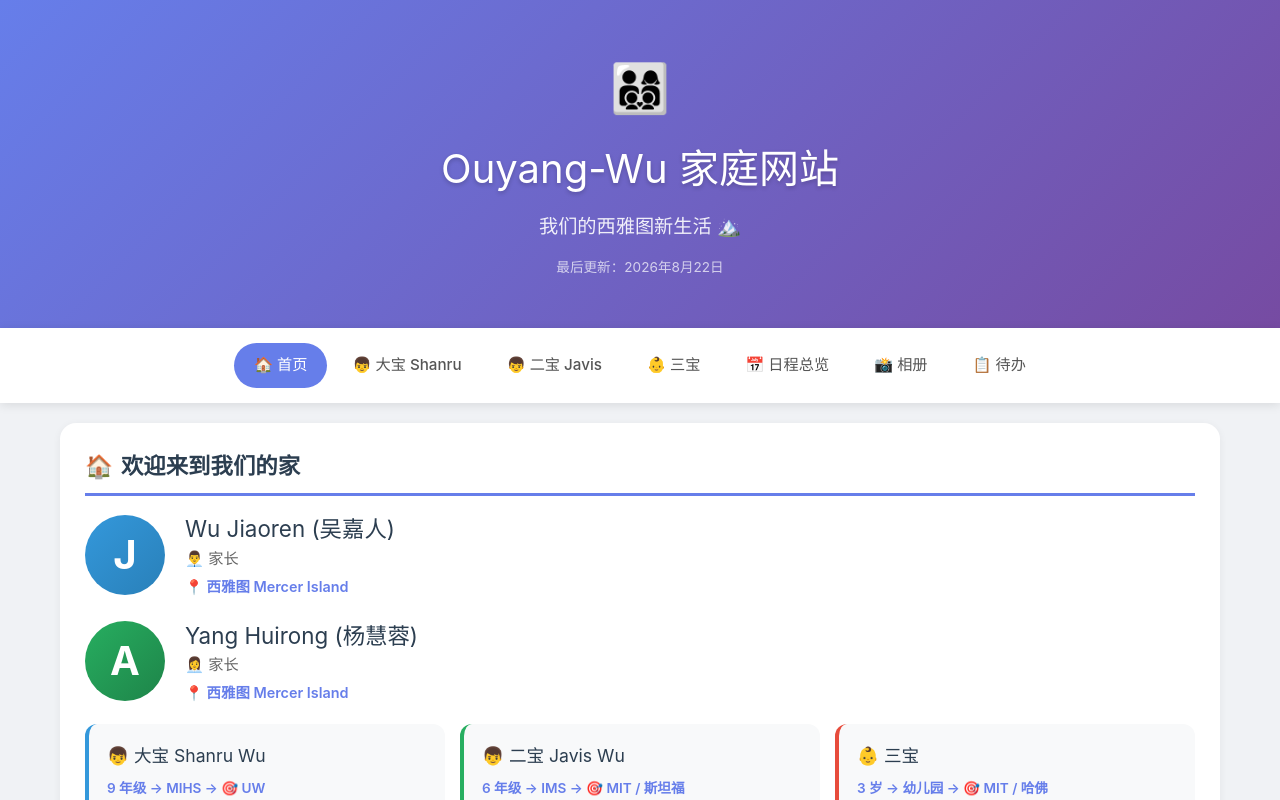
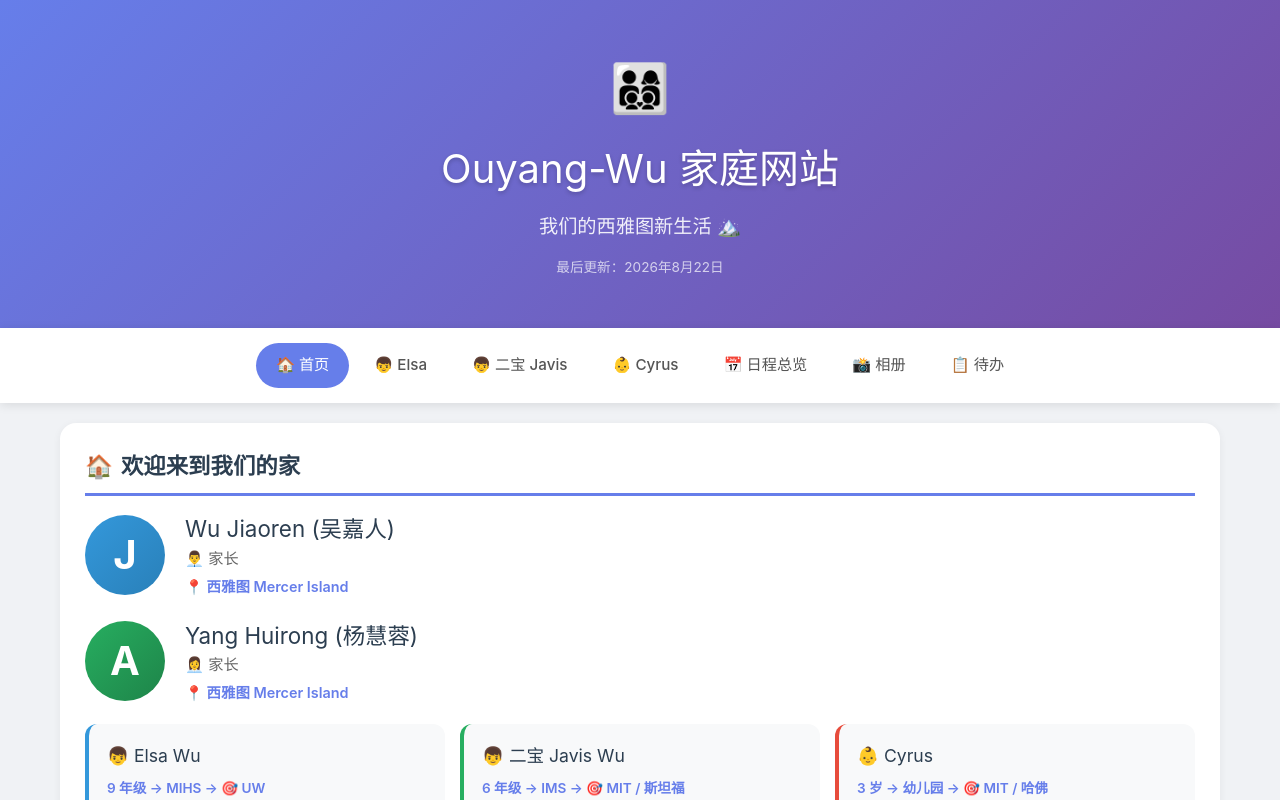
Before and after one commit to annie201061-beep/family-website, a Next.js app: page / in a window 1280 px wide. Shown: the top 800 px of the page. Built offline with nearby package versions, Linux system fonts and the light colour scheme.

Commit message:
update: rename kids - Shanru→Elsa, 三宝→Cyrus

```diff
--- a/src/data/family-website-content.js
+++ b/src/data/family-website-content.js
@@ -11,9 +11,9 @@ const htmlContent = `
 <!-- ========== NAVIGATION ========== -->
 <div class="nav">
   <a href="#home" class="active">🏠 首页</a>
-  <a href="#shanru">👦 大宝 Shanru</a>
+  <a href="#shanru">👦 Elsa</a>
   <a href="#javis">👦 二宝 Javis</a>
-  <a href="#sanbao">👶 三宝</a>
+  <a href="#sanbao">👶 Cyrus</a>
   <a href="#schedule">📅 日程总览</a>
   <a href="#gallery">📸 相册</a>
   <a href="#todo">📋 待办</a>
@@ -44,7 +44,7 @@ const htmlContent = `
 
   <div class="card-grid" style="margin-top: 20px;">
     <div class="card" style="border-left-color: #3498db;">
-      <h3>👦 大宝 Shanru Wu</h3>
+      <h3>👦 Elsa Wu</h3>
       <div class="date">9 年级 → MIHS → 🎯 UW</div>
       <p>English 9 / World History / Math / AP Mandarin / Choir</p>
       <div class="location">🏫 Mercer Island High School</div>
@@ -56,7 +56,7 @@ const htmlContent = `
       <div class="location">🏫 Islander Middle School</div>
     </div>
     <div class="card" style="border-left-color: #e74c3c;">
-      <h3>👶 三宝</h3>
+      <h3>👶 Cyrus</h3>
       <div class="date">3 岁 → 幼儿园 → 🎯 MIT / 哈佛</div>
       <p>双语启蒙 / 数学游戏 / 阅读习惯</p>
       <div class="location">🏫 待确认</div>
@@ -66,12 +66,12 @@ const htmlContent = `
 
 <!-- ========== SHANRU ========== -->
 <div id="shanru" class="section">
-  <div class="section-title"><span class="emoji">👦</span>大宝 Shanru — MIHS 9年级</div>
+  <div class="section-title"><span class="emoji">👦</span>Elsa — MIHS 9年级</div>
 
   <div class="profile">
-    <div class="avatar dabao">S</div>
+    <div class="avatar dabao">E</div>
     <div class="profile-info">
-      <h2>Shanru Wu</h2>
+      <h2>Elsa Wu</h2>
       <div class="school">9th Grade, Mercer Island High School</div>
       <div class="goal">🎯 目标：UW 华盛顿大学</div>
     </div>
@@ -210,12 +210,12 @@ const htmlContent = `
 
 <!-- ========== SANBAO ========== -->
 <div id="sanbao" class="section">
-  <div class="section-title"><span class="emoji">👶</span>三宝 — 幼儿园</div>
+  <div class="section-title"><span class="emoji">👶</span>Cyrus — 幼儿园</div>
 
   <div class="profile">
-    <div class="avatar sanbao">三</div>
+    <div class="avatar sanbao">C</div>
     <div class="profile-info">
-      <h2>三宝</h2>
+      <h2>Cyrus</h2>
       <div class="school">3 岁，幼儿园</div>
       <div class="goal">🎯 目标：MIT / 哈佛 / 伯克利</div>
     </div>
@@ -254,7 +254,7 @@ const htmlContent = `
     <thead>
       <tr>
         <th>日期</th>
-        <th>👦 大宝 Shanru (MIHS)</th>
+        <th>👦 Elsa (MIHS)</th>
         <th>👦 二宝 Javis (IMS)</th>
         <th>👨‍👩‍👦 家长行动</th>
       </tr>
@@ -388,16 +388,16 @@ const htmlContent = `
 
   <h3 style="margin: 15px 0 10px; color: #b7950b;">🟡 P1 — 重要</h3>
   <ul class="checklist">
-    <li><span class="check pending">○</span> 8/13 WIDA 英语测试 — Javis 10:30 / Shanru 14:00</li>
-    <li><span class="check pending">○</span> 8/14 iReady Math — Shanru 12:00</li>
-    <li><span class="check pending">○</span> 8/14 下午 3:00 查看 Shanru MIHS 课表（Skyward）</li>
+    <li><span class="check pending">○</span> 8/13 WIDA 英语测试 — Javis 10:30 / Elsa 14:00</li>
+    <li><span class="check pending">○</span> 8/14 iReady Math — Elsa 12:00</li>
+    <li><span class="check pending">○</span> 8/14 下午 3:00 查看 Elsa MIHS 课表（Skyward）</li>
     <li><span class="check pending">○</span> 8/18 上午 8:00 查看 Javis IMS 课表（Skyward）</li>
-    <li><span class="check pending">○</span> 8/19 Shanru 选课会议 10:00-10:30 + Fees & Photos</li>
+    <li><span class="check pending">○</span> 8/19 Elsa 选课会议 10:00-10:30 + Fees & Photos</li>
     <li><span class="check pending">○</span> 8/18 IMS Back to School Day（Lo-Z 姓氏 2:00-3:30）</li>
     <li><span class="check pending">○</span> 二宝：用学区账号登录 Skyward，确认 Phone-Free Policy RSVP</li>
-    <li><span class="check pending">○</span> Shanru 完成 Skyward Student Access 确认 Phone-Free Policy</li>
+    <li><span class="check pending">○</span> Elsa 完成 Skyward Student Access 确认 Phone-Free Policy</li>
     <li><span class="check pending">○</span> 确认大宝疫苗记录</li>
-    <li><span class="check pending">○</span> 确认三宝幼儿园注册</li>
+    <li><span class="check pending">○</span> 确认Cyrus幼儿园注册</li>
   </ul>
 
   <h3 style="margin: 15px 0 10px; color: #1e8449;">🟢 P2 — 建议</h3>
```
